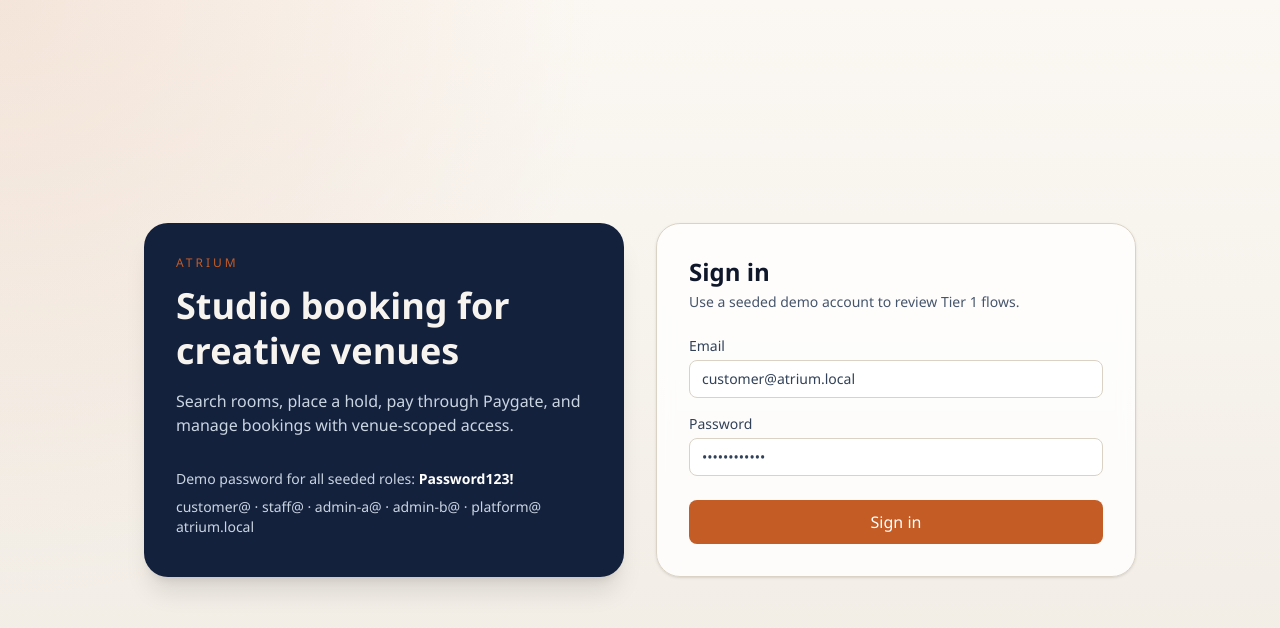
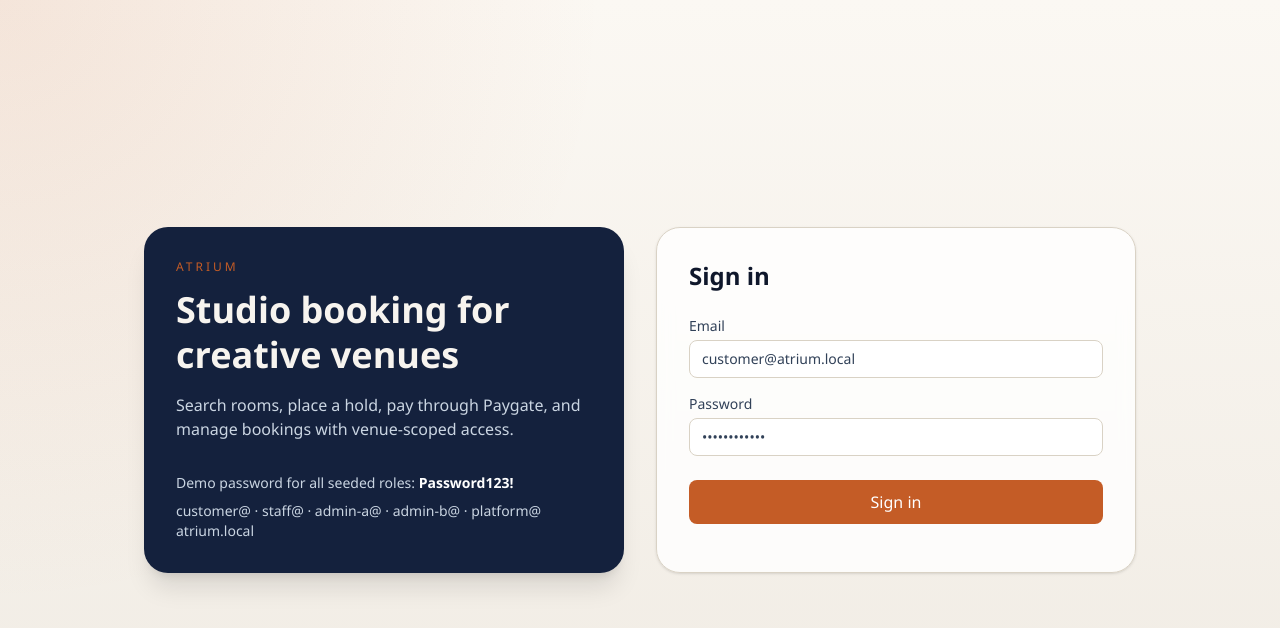
Before and after one commit to devmuzammil/atrium-studio-booking-platform, a React (Vite) app in the folder frontend/: page /login in a window 1280 px wide. Shown: the top 628 px of the page. Built offline with nearby package versions, Linux system fonts and the light colour scheme; no server answers.

Commit message:
chore: remove login helper text

```diff
--- a/frontend/src/pages/LoginPage.tsx
+++ b/frontend/src/pages/LoginPage.tsx
@@ -51,7 +51,6 @@ export function LoginPage() {
 
         <form onSubmit={onSubmit} className="rounded-3xl border border-[#d9d2c5] bg-white/80 p-8 shadow-sm backdrop-blur">
           <h2 className="text-2xl font-semibold text-slate-900">Sign in</h2>
-          <p className="mt-1 text-sm text-slate-600">Use a seeded demo account to review Tier 1 flows.</p>
 
           {error ? (
             <div className="mt-4">
```
